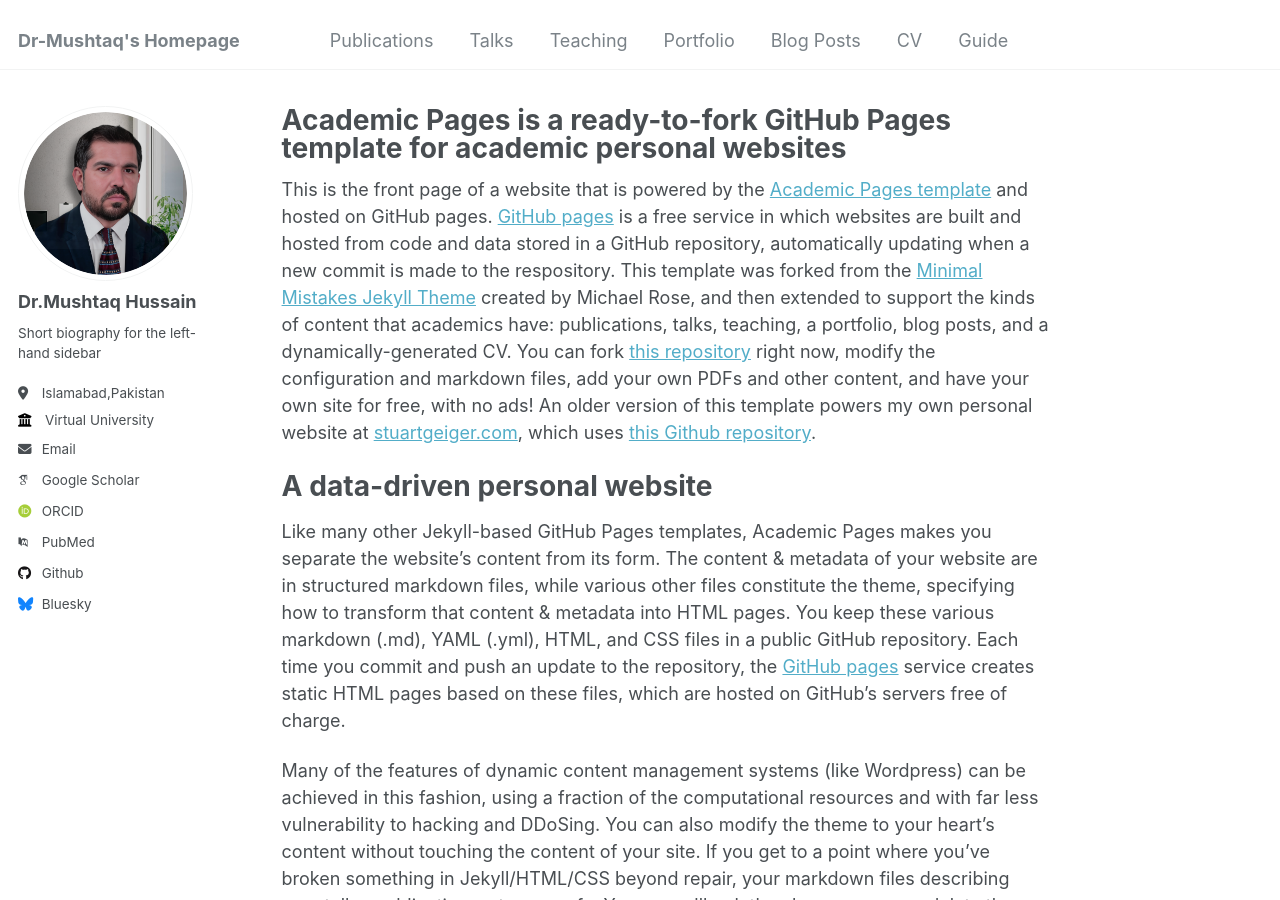
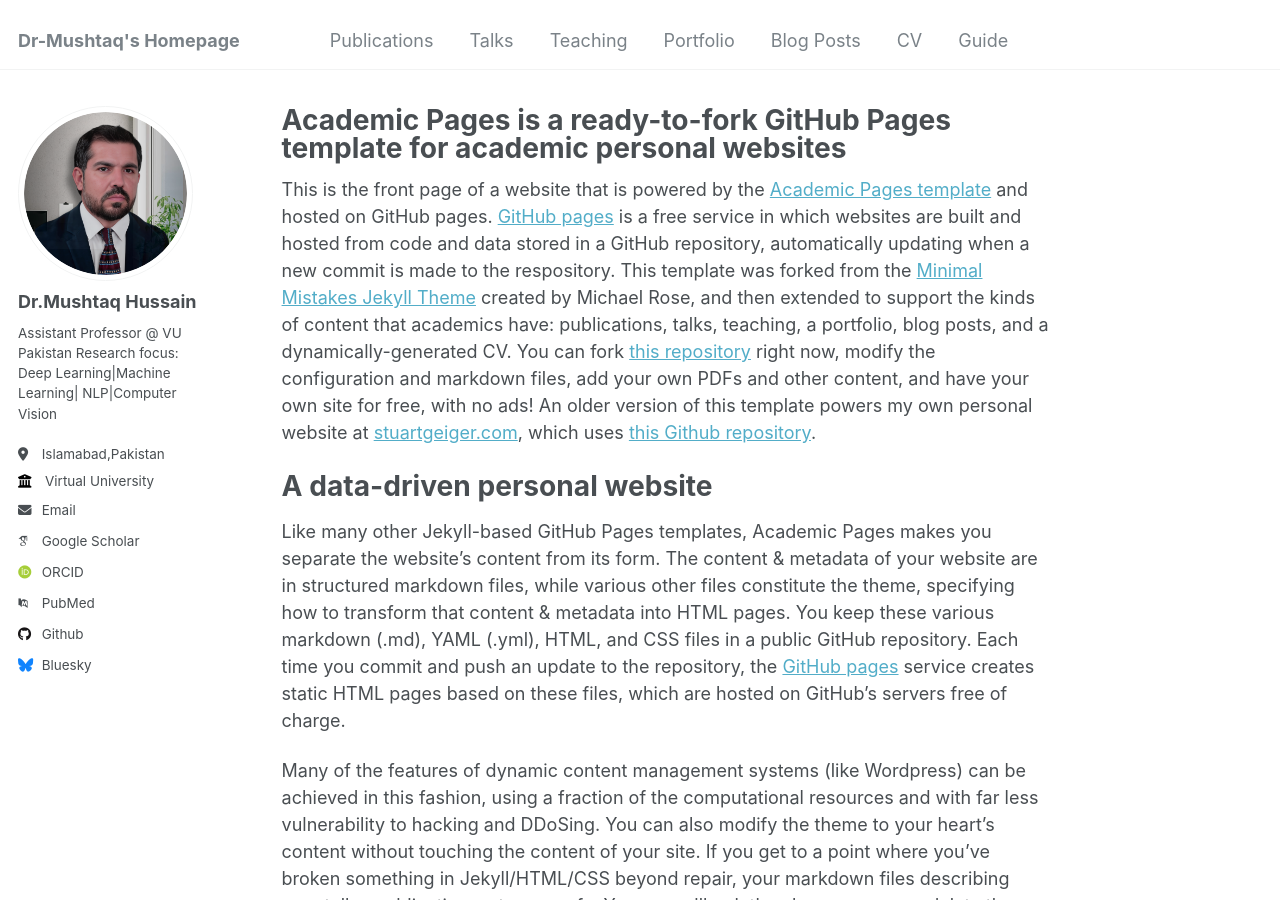
Before and after one commit to dr-mushtaq/dr-mushtaq.github.io, a Jekyll site: the page built from _pages/about.md, in a window 1280 px wide and 900 px high. Built offline with Jekyll 4.4.1, drawn with Linux system fonts in a browser that asks for light colours; some web fonts are replaced.

Commit message:
Update _config.yml

```diff
--- a/_config.yml
+++ b/_config.yml
@@ -24,7 +24,12 @@ author:
   avatar           : "profile.png"
   name             : "Dr.Mushtaq Hussain"
   pronouns         : # example: "she/her"
-  bio              : "Short biography for the left-hand sidebar"
+  bio              : "Assistant Professor
+@ VU Pakistan
+
+Research focus:
+Deep Learning|Machine Learning|
+NLP|Computer Vision"
   location         : "Islamabad,Pakistan"
   employer         : "Virtual University"
   uri              : # URL
```
